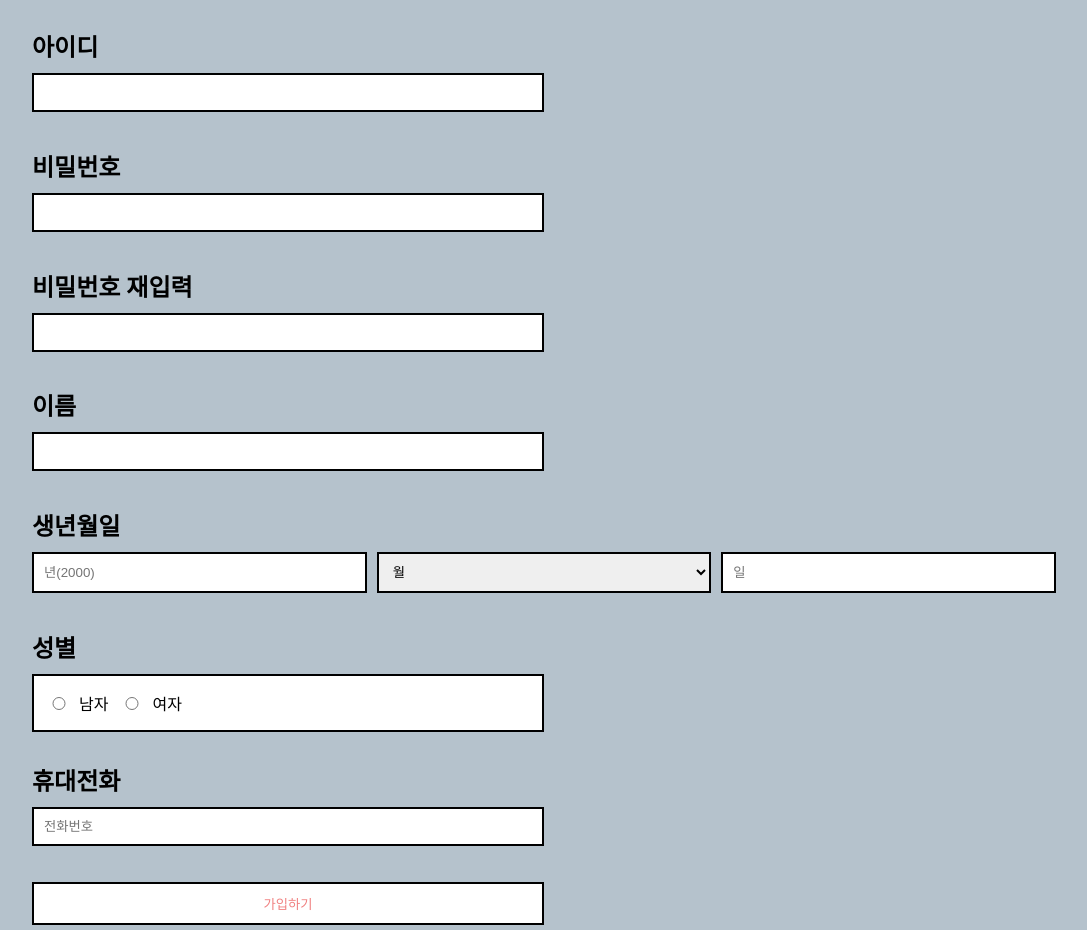
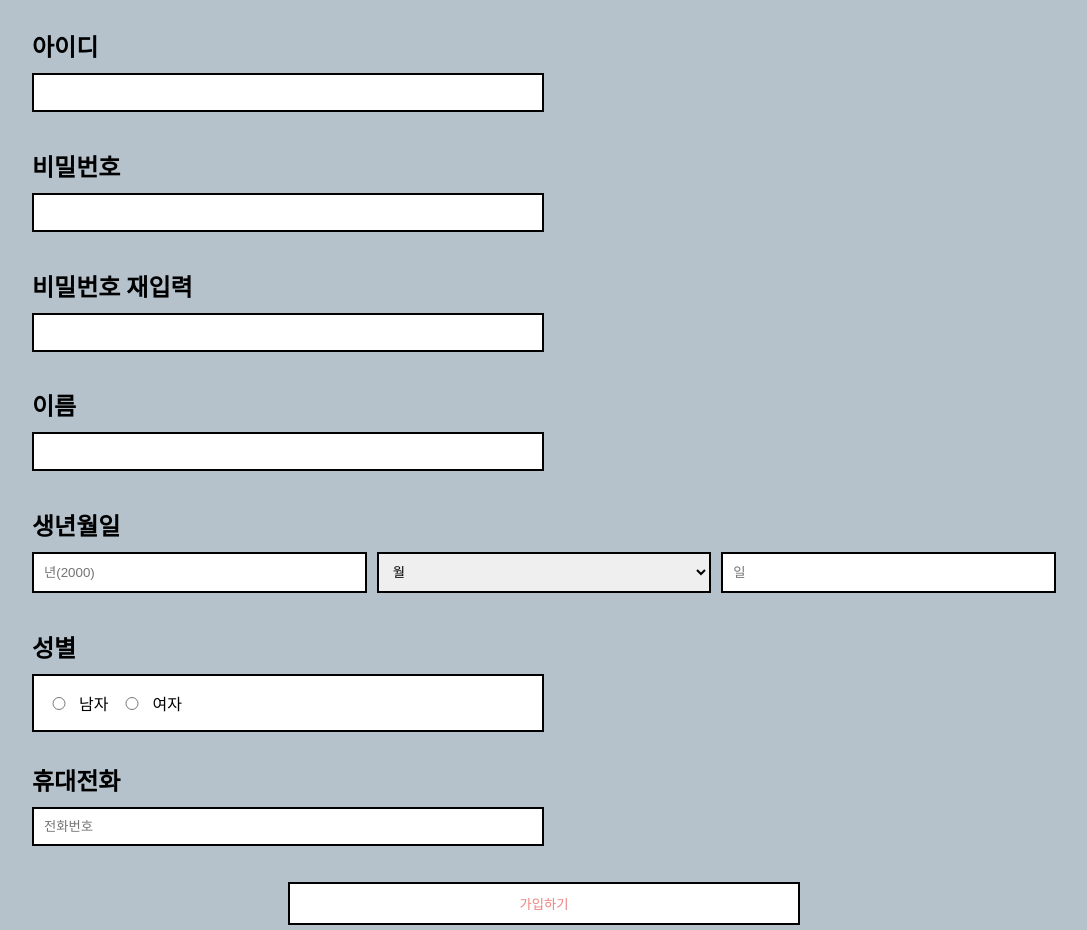
Before and after one commit to tnwls1006/mbti, a plain HTML site: page html/join.html in a window 1280 px wide. Shown: the part 99-1029 px from the top of the page, without its empty margins (96-1183 px from the left). Drawn offline with Linux system fonts and the light colour scheme; a web font is replaced by a local one.

Commit message:
회원가입 html

```diff
--- a/html/join.html
+++ b/html/join.html
@@ -72,7 +72,9 @@
       <input type="tel" placeholder="전화번호">
     </div>
     <!-- 가입 btn -->
-    <input type="submit" value="가입하기">
+    <div class="join">
+      <input type="submit" value="가입하기">
+    </div>
   </div>
 
   <script src="../trip.js"></script>
```
